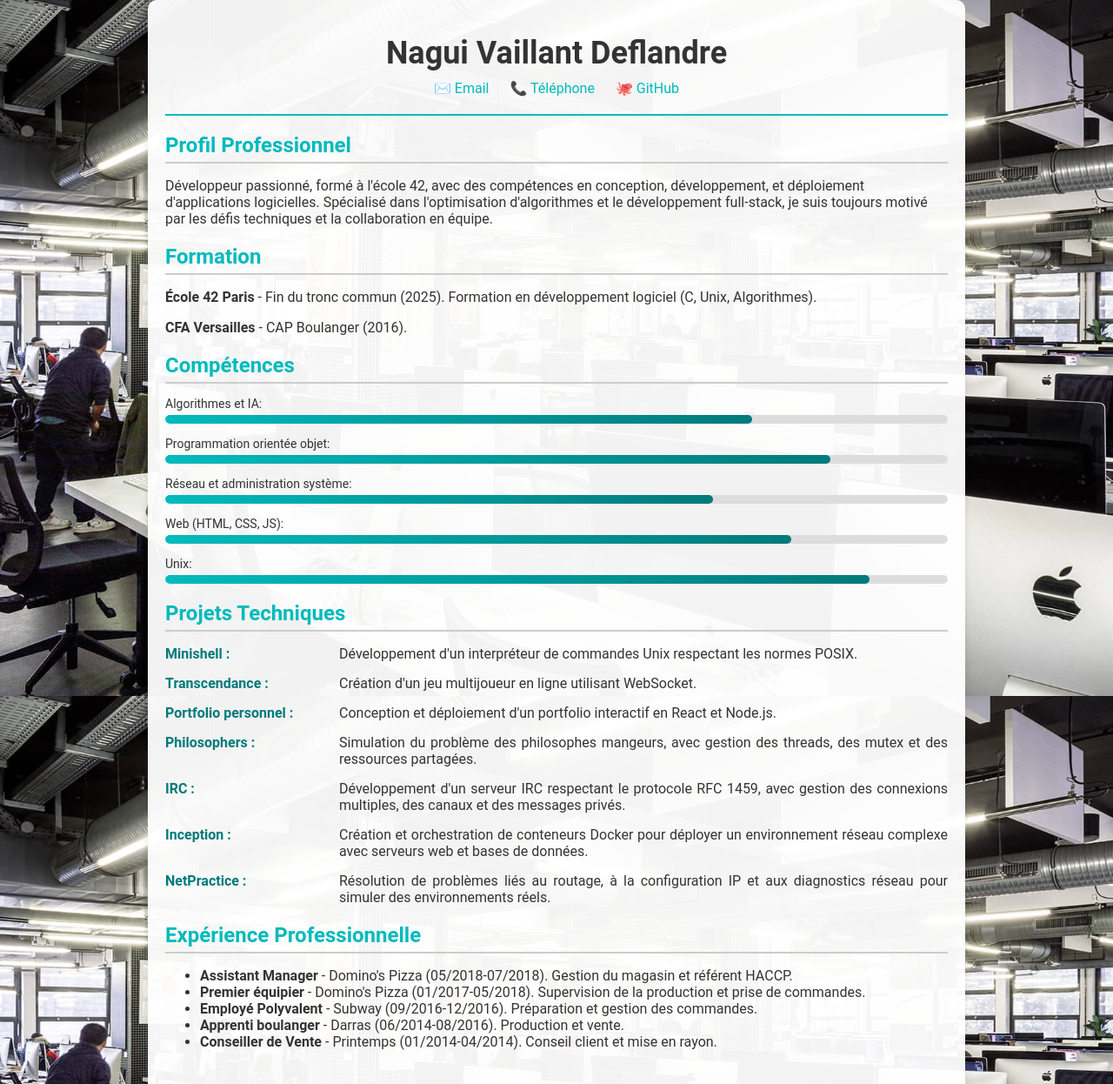
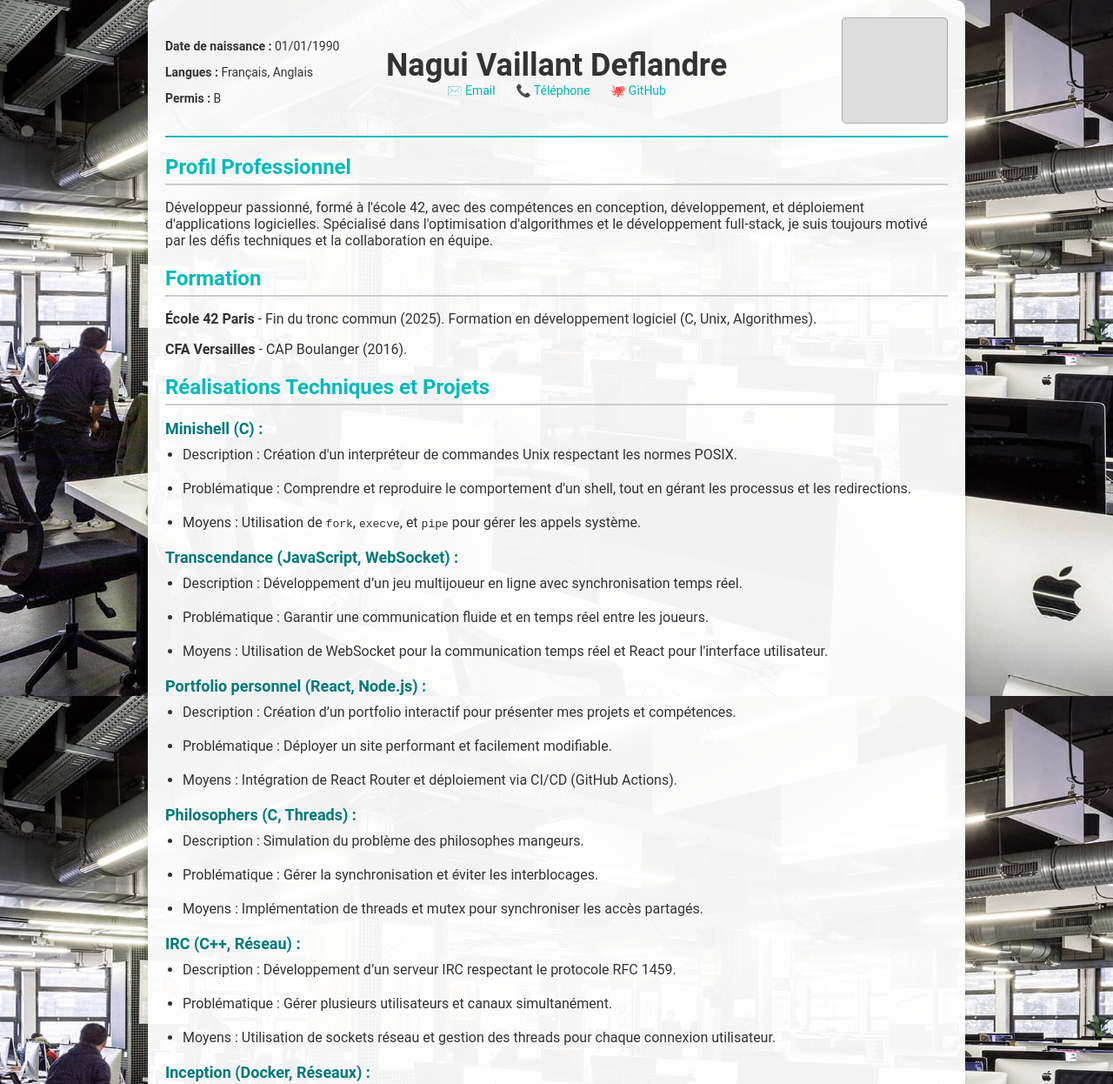
Before and after one commit to naguivaillant/CV, a plain HTML site: page index.html in a window 1280 px wide. Shown: the top 1246 px of the page at 87% size. Drawn offline with Linux system fonts and the light colour scheme.

Commit message:
plus propre

```diff
--- a/index.html
+++ b/index.html
@@ -21,12 +21,30 @@
             background-color: rgba(255, 255, 255, 0.95);
             box-shadow: 0 4px 8px rgba(0, 0, 0, 0.1);
             border-radius: 10px;
+            position: relative;
         }
 
         .header {
+            display: flex;
+            justify-content: space-between;
+            align-items: center;
+            border-bottom: 2px solid #00babc;
+            padding-bottom: 10px;
+            margin-bottom: 20px;
+        }
+
+        .header-left {
+            flex: 1;
+        }
+
+        .header-center {
+            flex: 2;
             text-align: center;
-            padding: 20px 0;
-            border-bottom: 2px solid #00babc;
+        }
+
+        .header-right {
+            flex: 1;
+            text-align: right;
         }
 
         .header h1 {
@@ -34,20 +52,36 @@
             margin: 0;
         }
 
-        .header .contact-info {
-            font-size: 16px;
-            margin-top: 10px;
+        .contact-info {
+            font-size: 14px;
         }
 
-        .header .contact-info a {
+        .contact-info a {
             text-decoration: none;
             color: #00babc;
             margin: 0 10px;
-            cursor: pointer;
         }
 
-        .header .contact-info a:active {
+        .contact-info a:active {
             color: #007a7a;
+        }
+
+        .contact-info a.replaced {
+            cursor: default;
+            color: #333;
+        }
+
+        .personal-info {
+            font-size: 14px;
+        }
+
+        .photo-placeholder {
+            width: 120px;
+            height: 120px;
+            background-color: #ddd;
+            border: 1px solid #aaa;
+            border-radius: 5px;
+            display: inline-block;
         }
 
         .section {
@@ -68,42 +102,18 @@
         }
 
         .projects li {
-            display: flex;
-            margin-bottom: 15px;
+            margin-bottom: 20px;
         }
 
         .projects li strong {
-            min-width: 200px;
-            font-weight: bold;
+            font-size: 18px;
             color: #007a7a;
         }
 
-        .projects li span {
-            flex-grow: 1;
-            text-align: justify;
-        }
-
-        .skills .skill-bar {
-            margin: 15px 0;
-        }
-
-        .skills .skill-bar span {
-            display: block;
-            font-size: 14px;
-            margin-bottom: 5px;
-        }
-
-        .skills .bar {
-            height: 10px;
-            background: #ddd;
-            border-radius: 5px;
-            overflow: hidden;
-        }
-
-        .skills .bar div {
-            height: 100%;
-            background: linear-gradient(90deg, #00babc, #007a7a);
-            border-radius: 5px;
+        .projects li ul {
+            list-style: disc;
+            margin: 10px 0 0 20px;
+            padding: 0;
         }
 
         footer {
@@ -115,20 +125,34 @@
     </style>
     <script>
         function replaceLinkText(link, text) {
-            link.innerText = text;
-            link.removeAttribute('onclick');
+            if (!link.classList.contains('replaced')) {
+                link.innerText = text;
+                link.classList.add('replaced');
+            }
         }
     </script>
 </head>
 <body>
     <div class="container">
-        <!-- Header -->
+        <!-- Header with Personal Information and Photo -->
         <div class="header">
-            <h1>Nagui Vaillant Deflandre</h1>
-            <div class="contact-info">
-                <a onclick="replaceLinkText(this, 'nagui.vaillant.deflandre@gmail.com')">✉️ Email</a>
-                <a onclick="replaceLinkText(this, '+33651922315')">📞 Téléphone</a>
-                <a href="https://github.com/naguivaillant" target="_blank">🐙 GitHub</a>
+            <div class="header-left">
+                <div class="personal-info">
+                    <p><strong>Date de naissance :</strong> 01/01/1990</p>
+                    <p><strong>Langues :</strong> Français, Anglais</p>
+                    <p><strong>Permis :</strong> B</p>
+                </div>
+            </div>
+            <div class="header-center">
+                <h1>Nagui Vaillant Deflandre</h1>
+                <div class="contact-info">
+                    <a href="#" onclick="replaceLinkText(this, 'nagui.vaillant.deflandre@gmail.com')">✉️ Email</a>
+                    <a href="#" onclick="replaceLinkText(this, '+33651922315')">📞 Téléphone</a>
+                    <a href="https://github.com/naguivaillant" target="_blank">🐙 GitHub</a>
+                </div>
+            </div>
+            <div class="header-right">
+                <div class="photo-placeholder"></div>
             </div>
         </div>
 
@@ -149,62 +173,65 @@
             <p><strong>CFA Versailles</strong> - CAP Boulanger (2016).</p>
         </div>
 
-        <!-- Compétences -->
-        <div class="section skills">
-            <h2>Compétences</h2>
-            <div class="skill-bar">
-                <span>Algorithmes et IA:</span>
-                <div class="bar"><div style="width: 75%;"></div></div>
-            </div>
-            <div class="skill-bar">
-                <span>Programmation orientée objet:</span>
-                <div class="bar"><div style="width: 85%;"></div></div>
-            </div>
-            <div class="skill-bar">
-                <span>Réseau et administration système:</span>
-                <div class="bar"><div style="width: 70%;"></div></div>
-            </div>
-            <div class="skill-bar">
-                <span>Web (HTML, CSS, JS):</span>
-                <div class="bar"><div style="width: 80%;"></div></div>
-            </div>
-            <div class="skill-bar">
-                <span>Unix:</span>
-                <div class="bar"><div style="width: 90%;"></div></div>
-            </div>
-        </div>
-
-        <!-- Projets Techniques -->
+        <!-- Réalisations Techniques et Projets -->
         <div class="section projects">
-            <h2>Projets Techniques</h2>
+            <h2>Réalisations Techniques et Projets</h2>
             <ul>
                 <li>
-                    <strong>Minishell :</strong>
-                    <span>Développement d'un interpréteur de commandes Unix respectant les normes POSIX.</span>
+                    <strong>Minishell (C) :</strong>
+                    <ul>
+                        <li>Description : Création d'un interpréteur de commandes Unix respectant les normes POSIX.</li>
+                        <li>Problématique : Comprendre et reproduire le comportement d'un shell, tout en gérant les processus et les redirections.</li>
+                        <li>Moyens : Utilisation de <code>fork</code>, <code>execve</code>, et <code>pipe</code> pour gérer les appels système.</li>
+                    </ul>
                 </li>
                 <li>
-                    <strong>Transcendance :</strong>
-                    <span>Création d'un jeu multijoueur en ligne utilisant WebSocket.</span>
+                    <strong>Transcendance (JavaScript, WebSocket) :</strong>
+                    <ul>
+                        <li>Description : Développement d’un jeu multijoueur en ligne avec synchronisation temps réel.</li>
+                        <li>Problématique : Garantir une communication fluide et en temps réel entre les joueurs.</li>
+                        <li>Moyens : Utilisation de WebSocket pour la communication temps réel et React pour l'interface utilisateur.</li>
+                    </ul>
                 </li>
                 <li>
-                    <strong>Portfolio personnel :</strong>
-                    <span>Conception et déploiement d'un portfolio interactif en React et Node.js.</span>
+                    <strong>Portfolio personnel (React, Node.js) :</strong>
+                    <ul>
+                        <li>Description : Création d’un portfolio interactif pour présenter mes projets et compétences.</li>
+                        <li>Problématique : Déployer un site performant et facilement modifiable.</li>
+                        <li>Moyens : Intégration de React Router et déploiement via CI/CD (GitHub Actions).</li>
+                    </ul>
                 </li>
                 <li>
-                    <strong>Philosophers :</strong>
-                    <span>Simulation du problème des philosophes mangeurs, avec gestion des threads, des mutex et des ressources partagées.</span>
+                    <strong>Philosophers (C, Threads) :</strong>
+                    <ul>
+                        <li>Description : Simulation du problème des philosophes mangeurs.</li>
+                        <li>Problématique : Gérer la synchronisation et éviter les interblocages.</li>
+                        <li>Moyens : Implémentation de threads et mutex pour synchroniser les accès partagés.</li>
+                    </ul>
                 </li>
                 <li>
-                    <strong>IRC :</strong>
-                    <span>Développement d'un serveur IRC respectant le protocole RFC 1459, avec gestion des connexions multiples, des canaux et des messages privés.</span>
+                    <strong>IRC (C++, Réseau) :</strong>
+                    <ul>
+                        <li>Description : Développement d’un serveur IRC respectant le protocole RFC 1459.</li>
+                        <li>Problématique : Gérer plusieurs utilisateurs et canaux simultanément.</li>
+                        <li>Moyens : Utilisation de sockets réseau et gestion des threads pour chaque connexion utilisateur.</li>
+                    </ul>
                 </li>
                 <li>
-                    <strong>Inception :</strong>
-                    <span>Création et orchestration de conteneurs Docker pour déployer un environnement réseau complexe avec serveurs web et bases de données.</span>
+                    <strong>Inception (Docker, Réseaux) :</strong>
+                    <ul>
+                        <li>Description : Création d’un environnement conteneurisé avec Docker pour simuler un réseau complet.</li>
+                        <li>Problématique : Orchestration de multiples services de manière isolée et sécurisée.</li>
+                        <li>Moyens : Utilisation de Docker Compose pour orchestrer les conteneurs (MySQL, Nginx).</li>
+                    </ul>
                 </li>
                 <li>
-                    <strong>NetPractice :</strong>
-                    <span>Résolution de problèmes liés au routage, à la configuration IP et aux diagnostics réseau pour simuler des environnements réels.</span>
+                    <strong>NetPractice (Réseaux) :</strong>
+                    <ul>
+                        <li>Description : Résolution de problèmes complexes liés au routage et à la configuration IP.</li>
+                        <li>Problématique : Identifier et résoudre des erreurs dans la configuration réseau.</li>
+                        <li>Moyens : Analyse des protocoles TCP/IP et simulation d’environnements réseau complexes.</li>
+                    </ul>
                 </li>
             </ul>
         </div>
```
